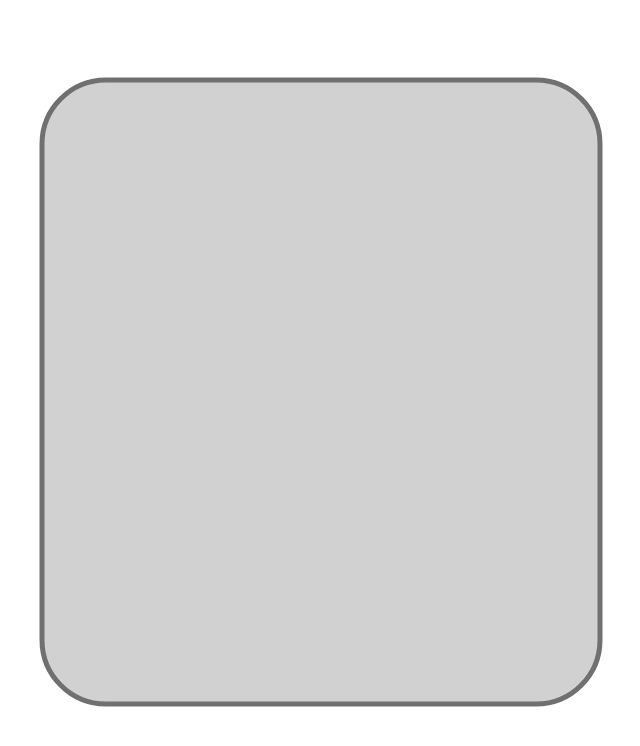
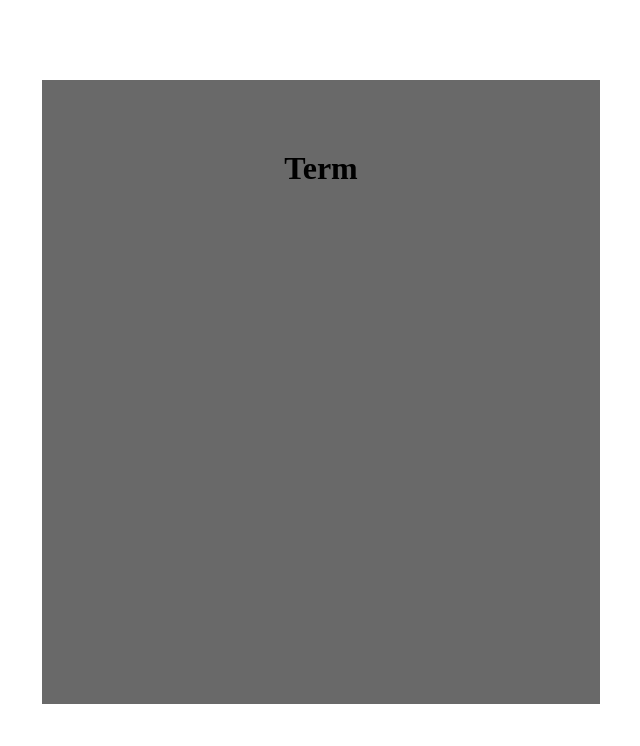
Before and after one commit to MrChrisFarrell/flashcard_front_end, a React (Create React App) app: page / in a window 1280 px wide. Shown: the top 746 px of the page, without its empty margins (342-982 px from the left). Built offline with nearby package versions, Linux system fonts and the light colour scheme.

Commit message:
flashcard component skeleton done

```diff
--- a/src/Components/Display_Flashcard/displayFlashcard.css
+++ b/src/Components/Display_Flashcard/displayFlashcard.css
@@ -16,6 +16,7 @@
 
 }
 #Flashcard {
+	background-color: dimgray;
     padding: 70px 0;
     text-align: center;
 	position: absolute;
@@ -29,24 +30,7 @@
 	--web-action-target: Web_1920___2.html;
 	cursor: pointer;
 }
-#Flashcard_i {
-	fill: rgba(209,209,209,1);
-	stroke: rgba(112,112,112,1);
-	stroke-width: 5px;
-	stroke-linejoin: miter;
-	stroke-linecap: butt;
-	stroke-miterlimit: 4;
-	shape-rendering: auto;
+.text {
+	margin-left: auto;
+	margin-right: auto;
 }
-.Flashcard_i {
-	position: absolute;
-	overflow: visible;
-	width: 558px;
-	height: 624px;
-	left: 0px;
-	top: 0px;
-	--web-animation: fadein 0.3s ease-out;
-	--web-action-type: page;
-	--web-action-target: Web_1920___2.html;
-	cursor: pointer;
-}
--- a/src/Components/Display_Flashcard/displayFlashcard.jsx
+++ b/src/Components/Display_Flashcard/displayFlashcard.jsx
@@ -3,10 +3,8 @@ import './displayFlashcard.css';
 
 function DisplayFlashcard(){
     return(
-        <div onClick="application.goToTargetView(event)" id="Flashcard" className="Flashcard">
-            <svg className="Flashcard_i">
-                <rect onClick="application.goToTargetView(event)" id="Flashcard_i" rx="64" ry="64" x="0" y="0" width="558" height="624"></rect>
-            </svg>
+        <div onClick="application.goToTargetView(event)" id="Flashcard">
+            <h1 className="text">Term</h1>
         </div>
     )
 }
```
